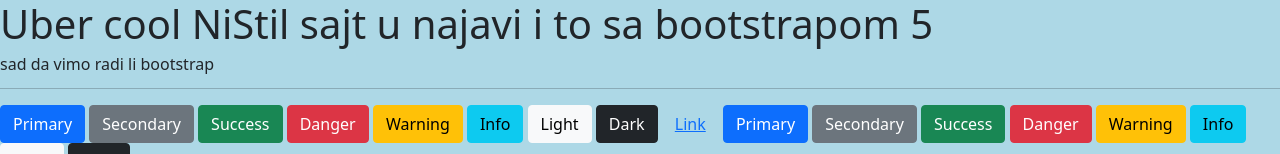
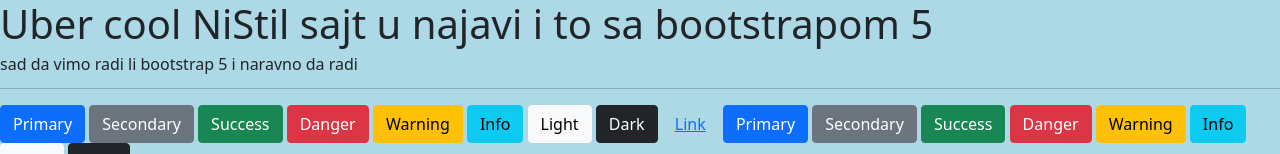
Before and after one commit to Torlak90/laza, a plain HTML site: page index.html in a window 1280 px wide. Shown: the top 154 px of the page. Drawn offline with nearby package versions, Linux system fonts and the light colour scheme.

Commit message:
prvo poveyivanje i merge conflict

```diff
--- a/index.html
+++ b/index.html
@@ -10,7 +10,7 @@
 </head>
 <body>
 <h1>Uber cool NiStil sajt u najavi i to sa bootstrapom 5</h1>
-<p>sad da vimo radi li bootstrap</p>
+<p>sad da vimo radi li bootstrap 5 i naravno da radi</p>
 <hr>
 <button type="button" class="btn btn-primary">Primary</button>
 <button type="button" class="btn btn-secondary">Secondary</button>
```
